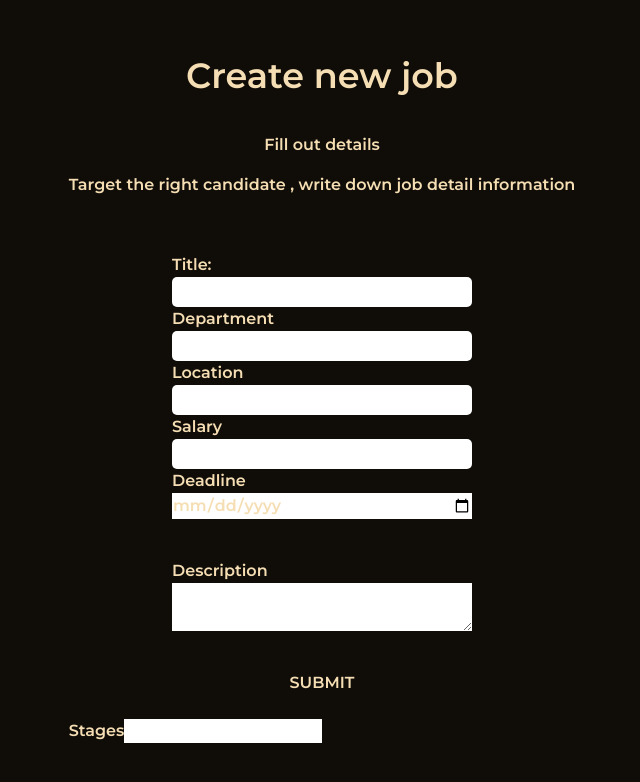
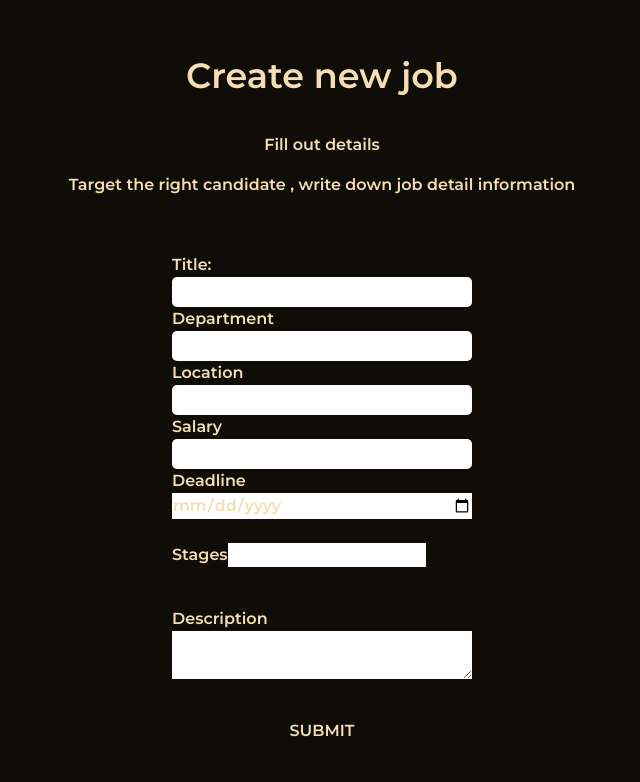
Before and after one commit to juwoncaleb/BABYLON, a Next.js app: page /new in a window 1280 px wide. Shown: the top 782 px of the page, without its empty margins (318-958 px from the left). Built offline with nearby package versions, Linux system fonts and the light colour scheme.

Commit message:
adjusted the pipline

```diff
--- a/pages/new/index.js
+++ b/pages/new/index.js
@@ -73,16 +73,7 @@ export default function job() {
               <label for="deadline mb-10">Deadline</label>
               <input value={deadline} onChange={(e) => setDeadline(e.target.value)} type="date" id="deadline" name="deadline" />
             </div>
-            <div className='grid mt-10'>
-              <label for="description">Description</label>
-              <textarea value={description} onChange={(e) => setDescription(e.target.value)} className='mb-10' id="description" name="description"></textarea>
-            </div>
-          </form>
-          <div className='submittButton' onClick={() => { submitComment(); refreshPage() }}>
-            <p>SUBMIT</p>
-          </div>
-        </div>
-        <div className='mt-6 mb-6'>
+            <div className='mt-6 Stages'>
               <label for="Stages">Stages</label>
               <input
                 value={currentTag}
@@ -104,6 +95,16 @@ export default function job() {
               ))}
 
             </div>
+            <div className='grid mt-10'>
+              <label for="description">Description</label>
+              <textarea value={description} onChange={(e) => setDescription(e.target.value)} className='mb-10' id="description" name="description"></textarea>
+            </div>
+          </form>
+          <div className='submittButton' onClick={() => { submitComment(); refreshPage() }}>
+            <p>SUBMIT</p>
+          </div>
+        </div>
+
 
       </div>
 
--- a/styles/_new.module.scss
+++ b/styles/_new.module.scss
@@ -29,6 +29,9 @@
     height: 100vh;
     color: wheat;
 }
+.tag{
+    height: 100px;
+}
 
 .formInput {
     display: grid;
--- a/styles/globals.css
+++ b/styles/globals.css
@@ -519,6 +519,10 @@ button[type=submit] {
   color: wheat;
 }
 
+.tag {
+  height: 100px;
+}
+
 .formInput {
   display: grid;
 }
@@ -904,10 +908,7 @@ button[type=submit] {
   border: 3px solid black;
   border-radius: 10px;
 }
-input::placeholder,
-textarea::placeholder {
-  color: black !important;
-}
+
 .as {
   text-align: center;
 }
```
Also changed, not shown: 1 other file (tests, documents, lock files or other folders). Lines whose indentation alone changed are shown as unchanged.
